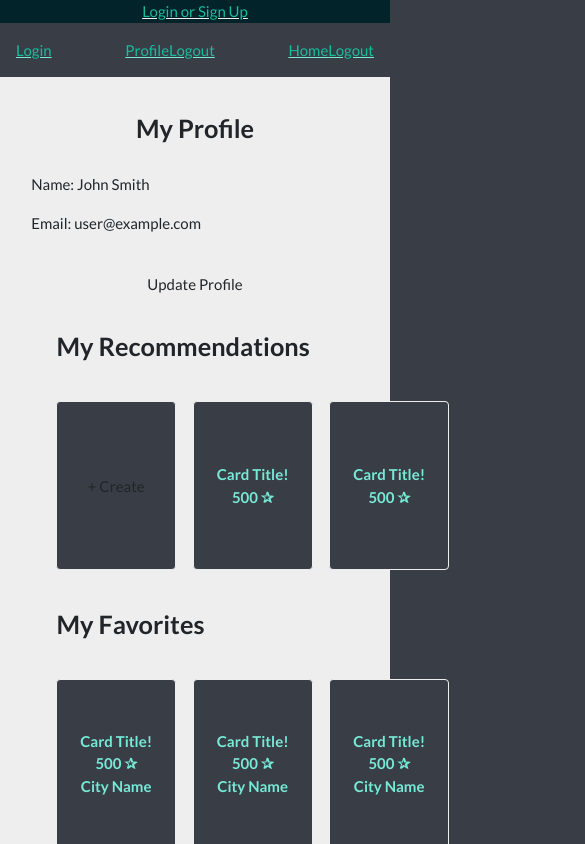
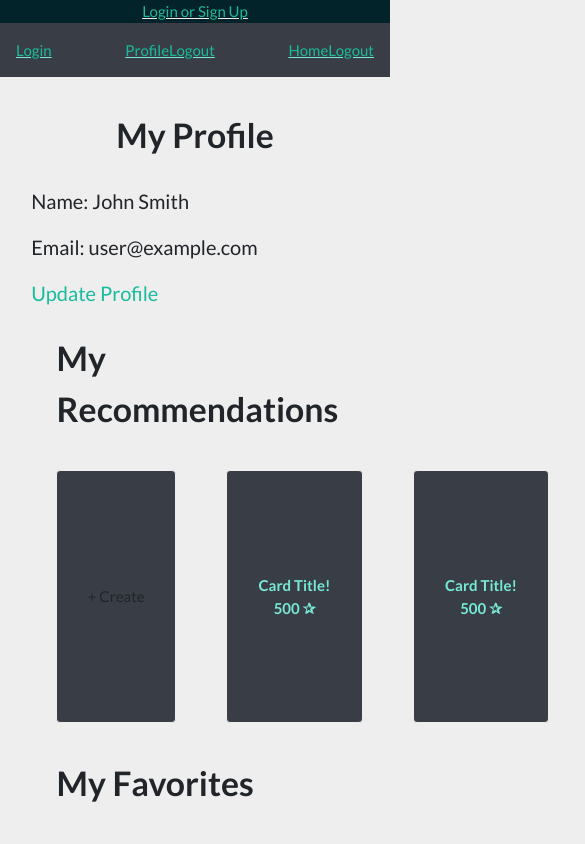
Before and after one commit to kristenpicard/Show-Me-The-City, a React (Create React App) app in the folder client/: page /profile in a window 390 px wide. Shown: the top 844 px of the page, 585 px wide, since content can reach past the window. Built offline with nearby package versions, Linux system fonts and the light colour scheme; no server answers; sample sign-in values are in the browser's storage.

Commit message:
Working on styling profile with media queries

```diff
--- a/client/src/components/styling/style.js
+++ b/client/src/components/styling/style.js
@@ -130,25 +130,67 @@ export const TextArea = styled.textarea`
 // Styles Profile Titles
 export const ProfileHeader = styled.div`
   font-weight: bold;
+  font-size: 4vh;
+  padding: 3vh;
+`;
+
+// Styles Profile Name and Email section
+export const ProfileInfo = styled.div`
   font-size: 3vh;
-  padding: 3vh;
+  @media ${device.mobileS} {
+    font-size: 20px;
+  }
+
+  @media ${device.tablet} {
+    font-size: 30px;
+  }
+
+  @media ${device.laptop} {
+    font-size: 40px;
+  }
 `;
 
 // Styles CREATE tile from profile My Recs
 export const CreateCard = styled.div`
-  height: 20vh;
+  height: 30vh;
   justify-content: center;
   width: 120px;
+
+  @media ${device.tablet} {
+    width: 130px;
+  }
+
+  @media ${device.laptop} {
+    width: 200px;
+    height: 400px;
+  }
+
+  @media ${device.desktop} {
+    width: 400px;
+  }
 `;
 
 // Styles myrecs and myfaves tiles from profile
 export const ProfileCard = styled.div`
-  height: 20vh;
+  height: 30vh;
   justify-content: center;
   background-color: #393e46;
   color: #76ead7;
   font-weight: bold;
-  width: 120px;
+  width: 35vw;
+
+  @media ${device.tablet} {
+    width: 130px;
+  }
+
+  @media ${device.laptop} {
+    width: 200px;
+    height: 400px;
+  }
+
+  @media ${device.desktop} {
+    width: 400px;
+  }
 `;
 
 export const ImgRec = styled.img`
--- a/client/src/index.css
+++ b/client/src/index.css
@@ -7,8 +7,9 @@ body,
 #root,
 #root > div,
 div[data-reactroot] {
-  height: 100%;
+  height: 100vh;
   padding: 0;
   margin: 0;
-  background-color: #393e46;
+  /* background-color: #393e46; */
+  background-color: #eeeeee;
 }
--- a/client/src/pages/Profile.js
+++ b/client/src/pages/Profile.js
@@ -1,91 +1,89 @@
 import React, { useState } from "react";
-import { Card, Button, Alert } from "react-bootstrap";
-import { useAuth } from "../contexts/AuthContext";
+import { Link } from "react-router-dom";
 import NavBar from "../components/NavBar/index";
-import { Link } from "react-router-dom";
 import {
   CreateCard,
   GeneralContainer,
   ProfileCard,
   ProfileHeader,
+  ProfileInfo
 } from "../components/styling/style";
+import { useAuth } from "../contexts/AuthContext";
 
 const Profile = () => {
-
   const [error, setError] = useState("");
-  const { currentUser } = useAuth()
+  const { currentUser } = useAuth();
 
   return (
     <>
       <NavBar />
       <GeneralContainer>
         <ProfileHeader className="text-center">My Profile</ProfileHeader>
+        <ProfileInfo>
         <p>Name: John Smith</p>
         <i className="fas fa-edit"></i>
 
         <p>Email: {currentUser.email}</p>
         <i className="fas fa-edit"></i>
 
-
-        <Link to="/update-profile" className="btn btn primary w-100 mt-3">Update Profile</Link>
+        <Link to="/update-profile">
+          Update Profile
+        </Link>
+        </ProfileInfo>
         <ProfileHeader classNameName="text-center">
           My Recommendations
         </ProfileHeader>
-        <div className="container-fluid">
+        <div className="container">
           <div className="row flex-row flex-nowrap">
-            <div className="col-5">
-              <CreateCard className="card card-block text-center">
+            <div className="col">
+              <CreateCard className="card text-center">
                 + Create
               </CreateCard>
             </div>
-            <div className="col-5">
-              <ProfileCard className="card card-block text-center">
+            <div className="col">
+              <ProfileCard className="card text-center">
                 Card Title!
                 <br></br>
                 500 ✰
               </ProfileCard>
             </div>
-            <div className="col-5">
-              <ProfileCard className="card card-block text-center">
+            <div className="col">
+              <ProfileCard className="card text-center">
                 Card Title!
                 <br></br>
                 500 ✰
               </ProfileCard>
             </div>
-            ...
+
           </div>
         </div>
         <ProfileHeader classNameName="text-center">My Favorites</ProfileHeader>
-        <div className="container-fluid">
+        <div className="container">
           <div className="row flex-row flex-nowrap">
-            <div className="col-5">
+            <div className="col">
               <ProfileCard className="card card-block text-center">
                 Card Title!
                 <br></br>
-                500 ✰
-                <br></br>
+                500 ✰<br></br>
                 City Name
               </ProfileCard>
             </div>
-            <div className="col-5">
+            <div className="col">
               <ProfileCard className="card card-block text-center">
                 Card Title!
                 <br></br>
-                500 ✰
-                <br></br>
+                500 ✰<br></br>
                 City Name
               </ProfileCard>
             </div>
-            <div className="col-5">
+            <div className="col">
               <ProfileCard className="card card-block text-center">
                 Card Title!
                 <br></br>
-                500 ✰
-                <br></br>
+                500 ✰<br></br>
                 City Name
               </ProfileCard>
             </div>
-
           </div>
         </div>
       </GeneralContainer>
```
